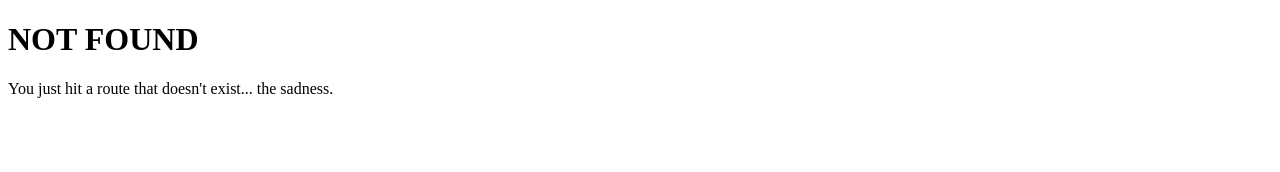
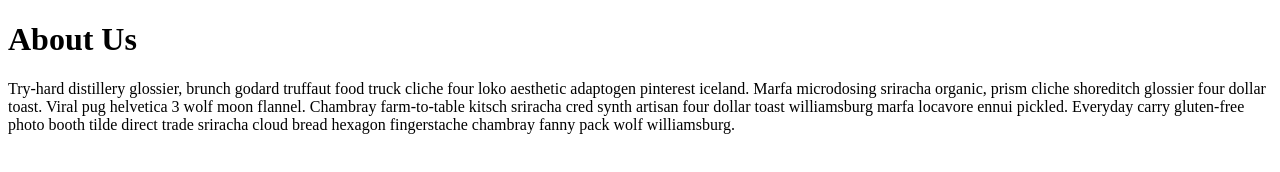
Before and after one commit to marb61a/gatsby-blog, a Gatsby site: page /about in a window 1280 px wide. Before the commit this address had no page. Built offline with nearby package versions, Linux system fonts and the light colour scheme; Gatsby itself is replaced by a stand-in of ours.

Commit message:
added about page and added nav to header.js

```diff
--- /dev/null
+++ b/src/pages/about.js
@@ -0,0 +1,21 @@
+import React, { Component } from 'react';
+
+export default class About extends Component {
+  render() {
+    return (
+      <div>
+        <h1>About Us</h1>
+        <p>
+          Try-hard distillery glossier, brunch godard truffaut food
+          truck cliche four loko aesthetic adaptogen pinterest iceland.
+          Marfa microdosing sriracha organic, prism cliche shoreditch glossier
+          four dollar toast. Viral pug helvetica 3 wolf moon flannel.
+          Chambray farm-to-table kitsch sriracha cred synth artisan four dollar
+          toast williamsburg marfa locavore ennui pickled. Everyday carry
+          gluten-free photo booth tilde direct trade sriracha cloud bread
+          hexagon fingerstache chambray fanny pack wolf williamsburg.
+        </p>
+      </div>
+    );
+  }
+}
```
Also changed, not shown: src/components/header.js (+7 -0 lines).
